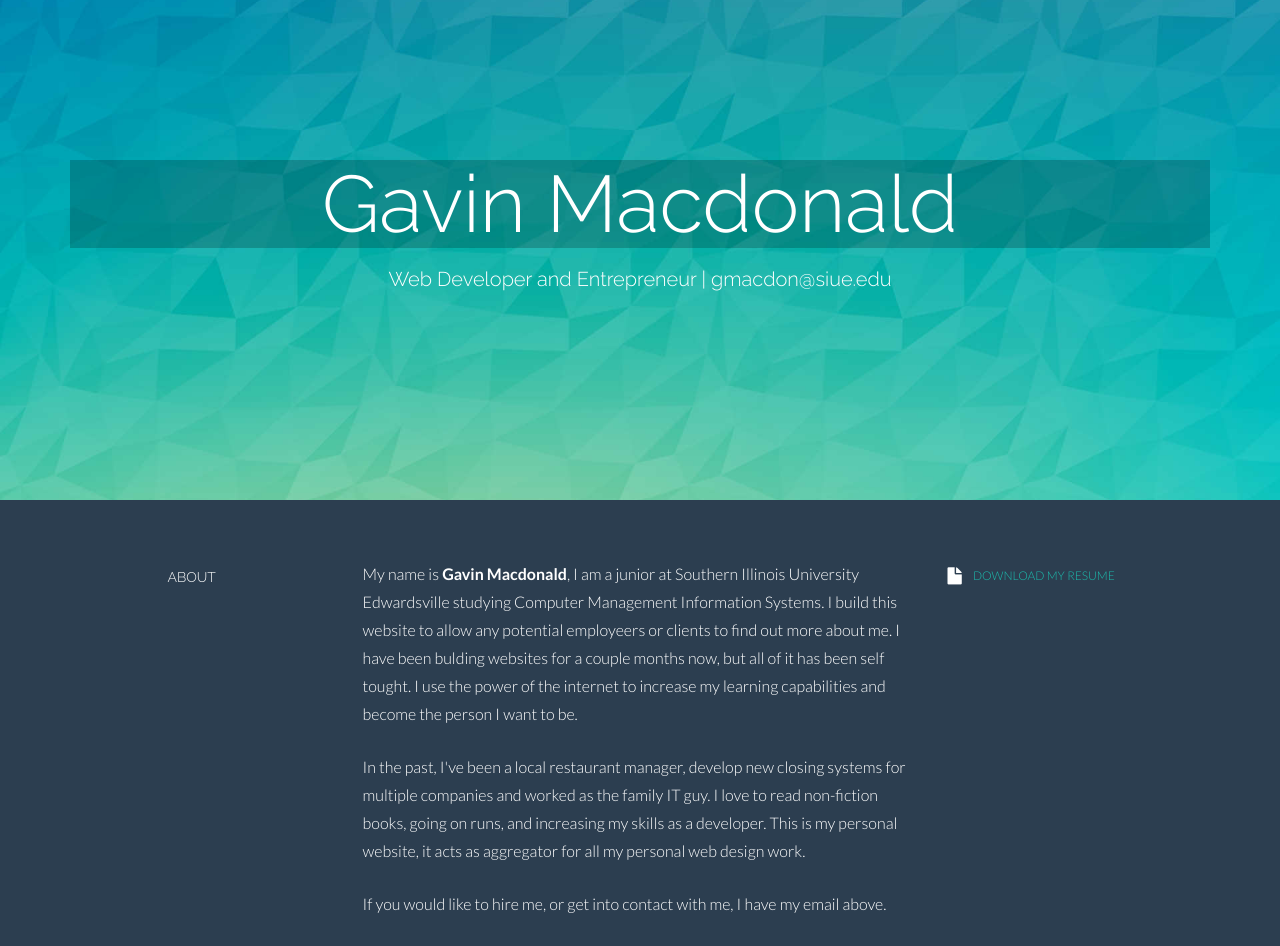
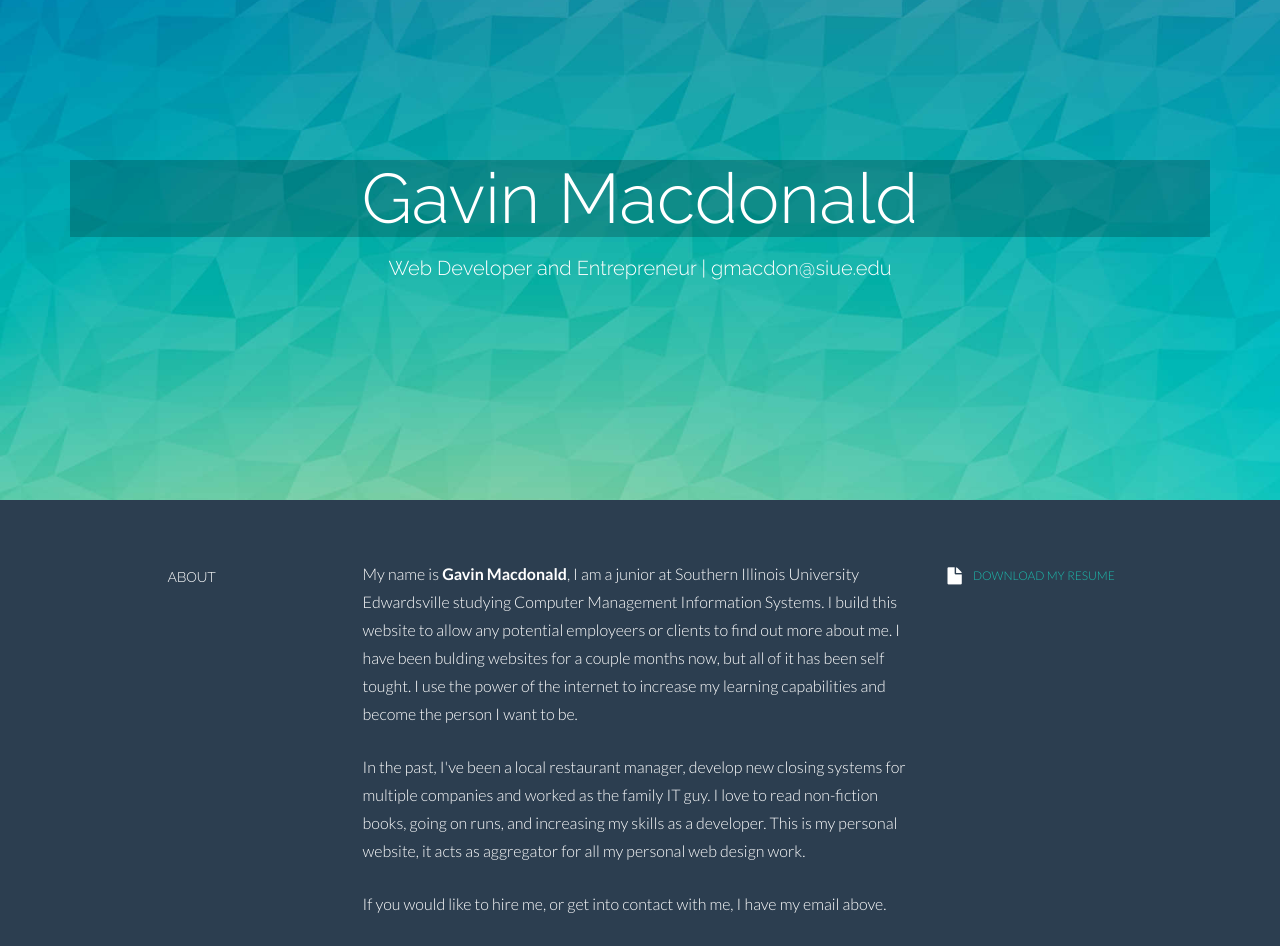
Before and after one commit to GavinPMacdonald/GavinPMacdonald.github.io, a plain HTML site: page index.html in a window 1280 px wide. Shown: the top 946 px of the page. Drawn offline with nearby package versions, Linux system fonts and the light colour scheme.

Commit message:
I hate myself

```diff
--- a/css/main.css
+++ b/css/main.css
@@ -14,6 +14,8 @@ h1, h2, h3, h4, h5, h6 {
   font-family: "Raleway"; /* OPTIONAL: Google Fonts - title font */
   font-weight: 300;
   color: #333;
+  height: 100%;
+
 }
 
 /* Paragraph & Typographic */
@@ -90,7 +92,7 @@ a:after {
 }
 
 .header h1 {
-  font-size: 80px;
+  font-size: 70px;
   color: white;
   background: rgba(0,0,0,0.2);
 }
@@ -304,3 +306,9 @@ body {
   -o-animation-name: fadeInUp;
   animation-name: fadeInUp;
   }
+
+/*$("body").responsiveText();*/
+
+@media screen and (max-width: 1000px) and (min-width: 700px) {
+   font-size: 2px;
+}
--- a/index.html
+++ b/index.html
@@ -36,7 +36,7 @@
 			<div class="row centered">
 				<div class="col-lg-12 animated fadeInUp">
 
-					<h1 class="responsiveText">Gavin Macdonald</h1>
+					<h1>Gavin Macdonald</h1><!-- class="responsiveText" -->
 
 					<h3>Web Developer and Entrepreneur | <a href="mailto:gmacdon@siue.edu" target="_blank">gmacdon@siue.edu</a></h3>
 				</div>
@@ -194,9 +194,9 @@
 		</div>
 	</div>
 
-	<script src="jquery.min.js"></script>
+<!-- 	<script src="jquery.min.js"></script>
 	<script src="jquery.textfill.min.js"></script>
-	<script type="text/javascript" src="path/to/jquery.responsivetext.js"></script>
+	<script type="text/javascript" src="path/to/jquery.responsivetext.js"></script> -->
 
   </body>
 </html>
--- a/main.css
+++ b/main.css
@@ -92,11 +92,9 @@ a:after {
 }
 
 .header h1 {
-  font-size: 60px;
+  font-size: 70px;
   color: white;
   background: rgba(0,0,0,0.2);
-  width: 100%;
-
 }
 
 .header h3 {
@@ -309,7 +307,7 @@ body {
   animation-name: fadeInUp;
   }
 
-$("body").responsiveText();
+/*$("body").responsiveText();*/
 
 @media screen and (max-width: 1000px) and (min-width: 700px) {
    font-size: 2px;
```
